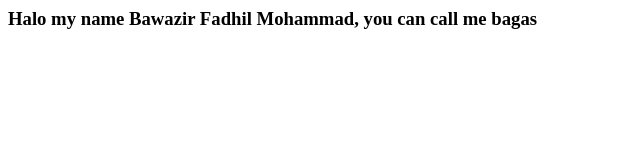
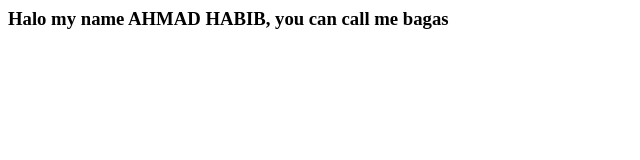
Before and after one commit to delly222/bagasbawazir.github.io, a plain HTML site: page index.html in a window 1280 px wide. Shown: the whole page, without its empty margins (0-640 px from the left). Drawn offline with Linux system fonts and the light colour scheme.

Commit message:
Update index.html

```diff
--- a/index.html
+++ b/index.html
@@ -4,7 +4,7 @@
 	<title>Bawazir</title>
 </head>
 <body>
-	<h3>Halo my name Bawazir Fadhil Mohammad, you can call me bagas</h3>
+	<h3>Halo my name AHMAD HABIB, you can call me bagas</h3>
 	<div>
 
 	</div>
```
